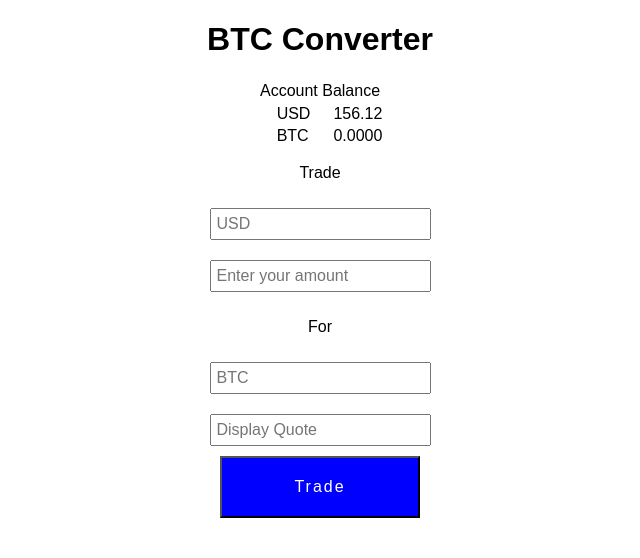
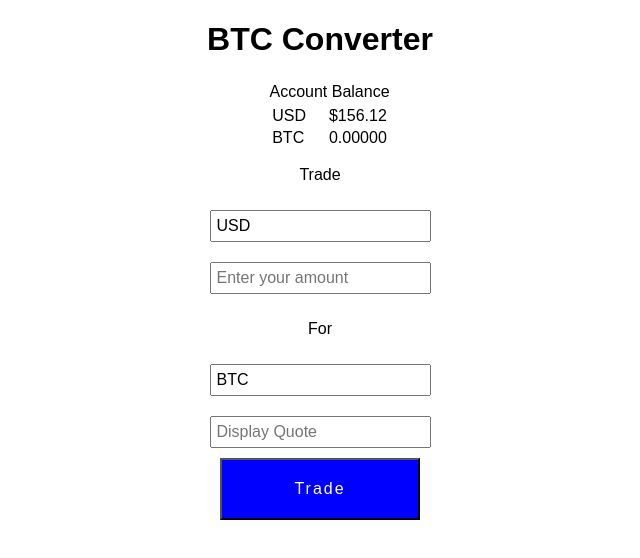
Before and after one commit to rosexw/BTC-Converter, a React (Create React App) app: page / in a window 1280 px wide. Shown: the top 558 px of the page, without its empty margins (320-960 px from the left). Built offline with nearby package versions, Linux system fonts and the light colour scheme.

Commit message:
move account balance into its own components

```diff
--- a/src/App.js
+++ b/src/App.js
@@ -1,12 +1,14 @@
 import React, { Component } from 'react';
 import './App.css';
-import { Converter } from './converter.component';
+import { Converter } from './components/converter.component';
+import { AccountBalance } from './components/account-balance.component';
 
 class App extends Component {
   render() {
     return (
       <div className="App">
         <h1>BTC Converter</h1>
+        <AccountBalance />
         <Converter />
       </div>
     );
--- /dev/null
+++ b/src/components/account-balance-item.component.js
@@ -0,0 +1,10 @@
+import React, {Component} from 'react';
+
+export function AccountBalanceItem(props) {
+  return (
+    <tr>
+      <td>{ props.currencyLabel }</td>
+      <td>{ props.currencyValue }</td>
+    </tr>
+  );
+}
--- /dev/null
+++ b/src/components/account-balance.component.js
@@ -0,0 +1,32 @@
+import React, {Component} from 'react';
+import { AccountBalanceItem } from './account-balance-item.component';
+
+export class AccountBalance extends Component {
+  constructor(props) {
+    super(props);
+    this.state = {
+      results: [],
+    };
+  }
+
+  componentDidMount() {
+
+  }
+
+  render() {
+    const {results} = this.state;
+    return (
+      <div>
+        <table>
+          <thead>
+            <tr><td>Account Balance</td></tr>
+          </thead>
+          <tbody>
+            <AccountBalanceItem currencyLabel="USD" currencyValue="$156.12" />
+            <AccountBalanceItem currencyLabel="BTC" currencyValue="0.00000" />
+          </tbody>
+        </table>
+      </div>
+    )
+  }
+}
--- /dev/null
+++ b/src/components/converter.component.js
@@ -0,0 +1,31 @@
+import React, {Component} from 'react';
+
+export class Converter extends Component {
+  constructor(props) {
+    super(props);
+    this.state = {
+      results: [],
+    };
+  }
+
+  componentDidMount() {
+
+  }
+
+  render() {
+    const {results} = this.state;
+    return (
+      <div>
+        <p>Trade</p>
+        <input type="text" name="currencyFrom" value="USD"/><br/>
+        <input type="text" name="amountFrom" placeholder="Enter your amount" /><br/>
+
+        <p>For</p>
+        <input type="text" name="currencyTo" value="BTC"/><br/>
+        <input type="text" name="amountTo" placeholder = "Display Quote"/><br/>
+
+        <button type="submit">Trade</button>
+      </div>
+    )
+  }
+}
--- a/src/converter.component.js
+++ /dev/null
@@ -1,45 +0,0 @@
-import React, {Component} from 'react';
-
-export class Converter extends Component {
-  constructor(props) {
-    super(props);
-    this.state = {
-      results: [],
-    };
-  }
-
-  componentDidMount() {
-
-  }
-
-  render() {
-    const {results} = this.state;
-    return (
-      <div>
-        <table>
-          <thead>
-            <tr>Account Balance</tr>
-          </thead>
-          <tbody>
-            <tr>
-              <td>USD</td>
-              <td>156.12</td>
-            </tr>
-            <tr>
-              <td>BTC</td>
-              <td>0.0000</td>
-            </tr>
-          </tbody>
-        </table>
-        <p>Trade</p>
-        <input type="text" name="currencyFrom" placeholder="USD"/><br/>
-        <input type="text" name="amountFrom" placeholder="Enter your amount"/><br/>
-
-        <p>For</p>
-        <input type="text" name="currencyTo" placeholder="BTC"/><br/>
-        <input type="text" name="amountTo" placeholder = "Display Quote"/><br/>
-        <button type="submit">Trade</button>
-      </div>
-    )
-  }
-}
```
